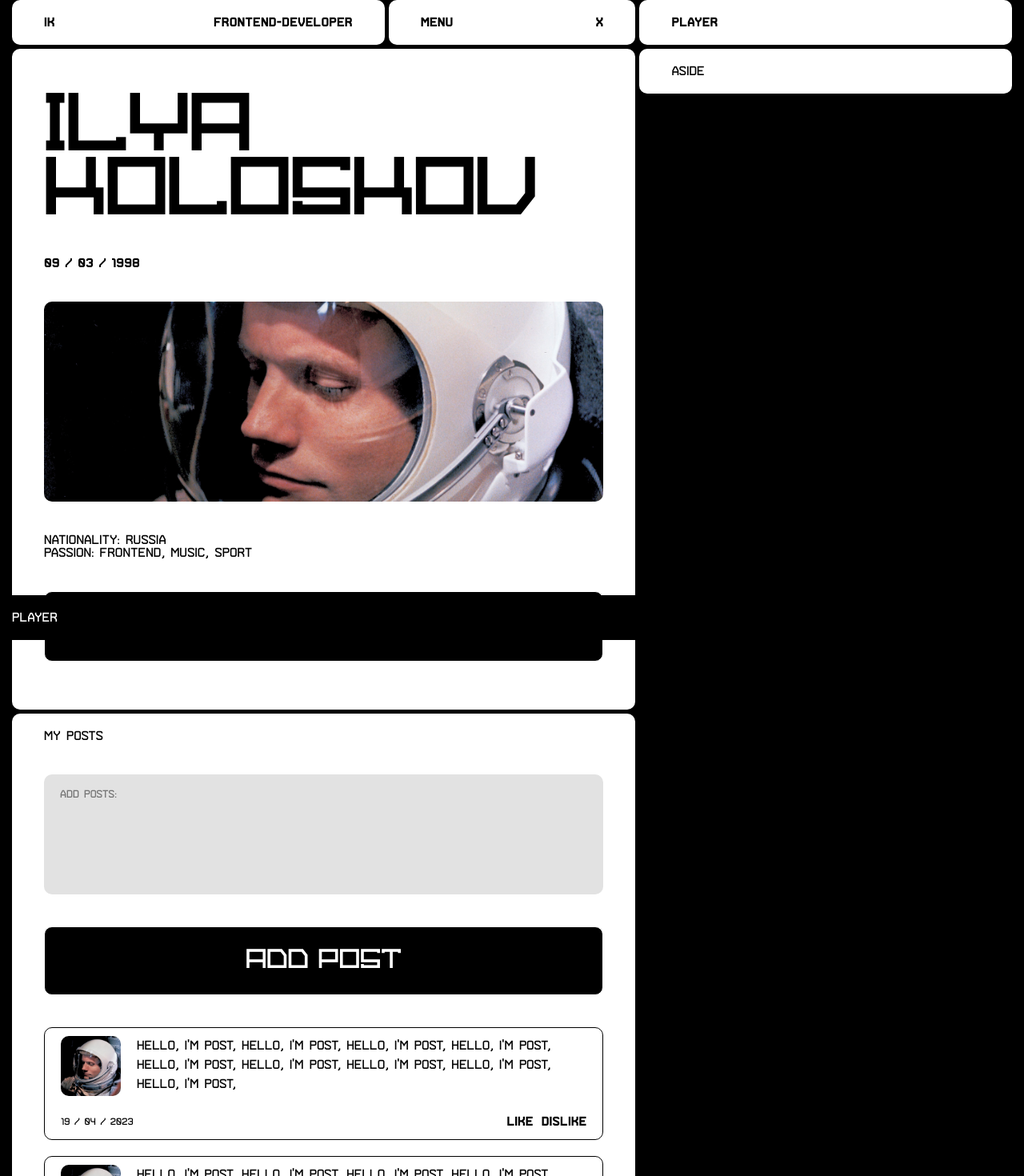
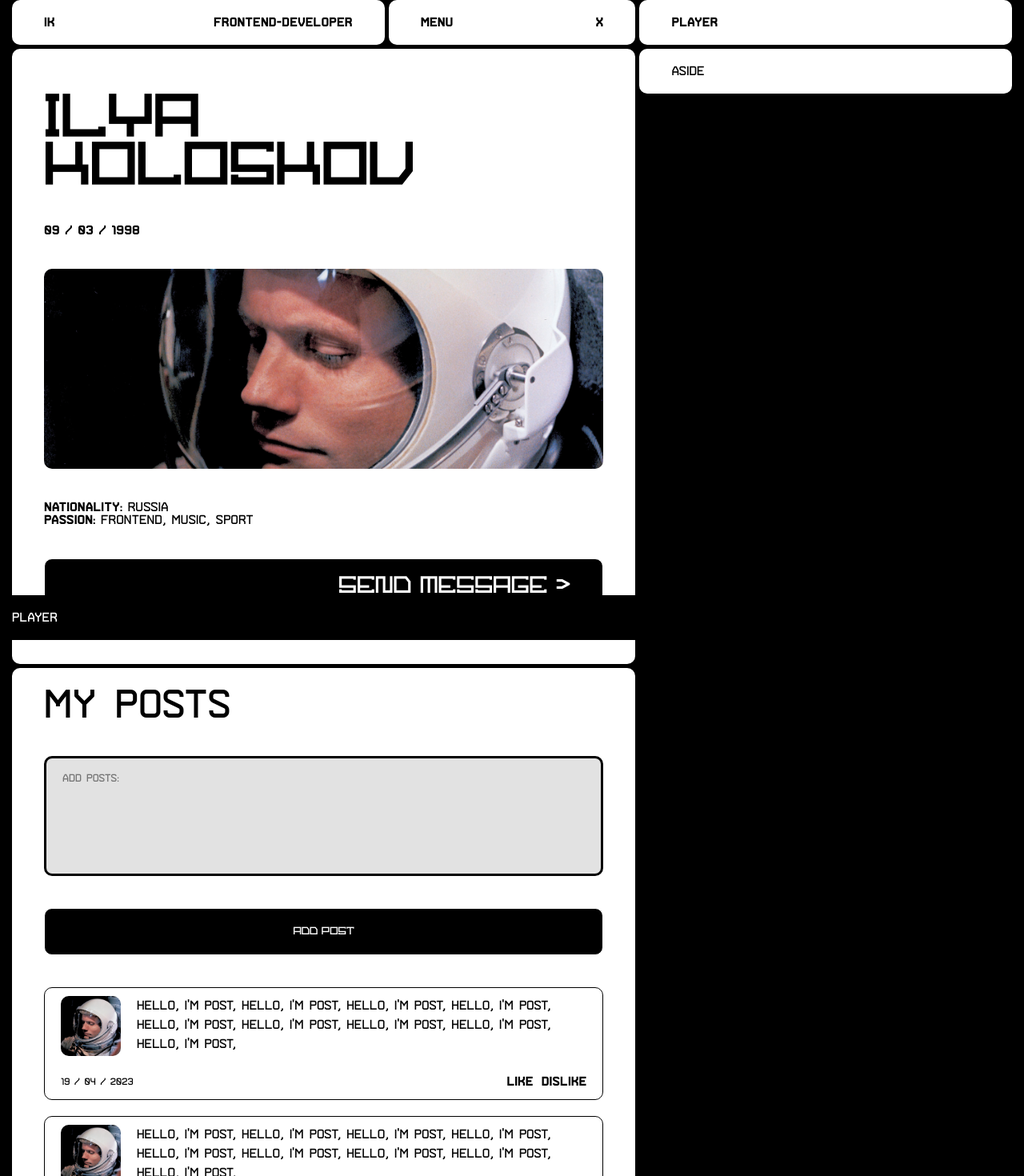
Before and after one commit to ilyakoloskov/React-SocialNetwork, a React (Create React App) app: page / in a window 1280 px wide. Shown: the top 1470 px of the page at 80% size. Built offline with nearby package versions, Linux system fonts and the light colour scheme.

Commit message:
refactor style

```diff
--- a/package.json
+++ b/package.json
@@ -17,6 +17,7 @@
     "start": "react-scripts start",
     "build": "react-scripts build",
     "test": "react-scripts test",
+    "deploy": "gh-pages -d build",
     "eject": "react-scripts eject"
   },
   "eslintConfig": {
--- a/src/components/Header/Header.module.sass
+++ b/src/components/Header/Header.module.sass
@@ -21,3 +21,13 @@
 
 .burger
     cursor: pointer
+
+@media screen and (max-width: 768px)
+  .header
+    &__about,
+    &__menu,
+    &__player
+      grid-column: 1/-1
+    gap: 5px
+    &__player
+      display: none
--- a/src/components/Profile/MyPosts/MyPosts.jsx
+++ b/src/components/Profile/MyPosts/MyPosts.jsx
@@ -2,13 +2,12 @@ import Post from './Post/Post'
 import styles from './MyPosts.module.sass'
 
 function MyPosts() {
-  console.log(`${styles.posts} qwe`)
   return (
     <div className={`${styles.posts} box`}>
-      <h2 className={styles.posts__title}>My posts</h2>
+      <h2 className={`${styles.posts__title} h2`}>My posts</h2>
       <div className={styles.posts__inner}>
         <textarea className={styles.posts__textarea} placeholder="Add posts:"></textarea>
-        <button className={`${styles.posts__btn} btn`}>Add post</button>
+        <button className={`${styles.posts__btn} btn display-36`}>Add post</button>
       </div>
       <div className={styles.posts__list}>
         <Post />
--- a/src/components/Profile/MyPosts/MyPosts.module.sass
+++ b/src/components/Profile/MyPosts/MyPosts.module.sass
@@ -2,6 +2,7 @@
   display: flex
   flex-direction: column
   gap: 40px
+  &__title
   &__inner
       display: flex
       flex-direction: column
@@ -9,13 +10,12 @@
   &__textarea
     border-radius: 10px
     background: #e2e2e2
-    border: none
+    border: 3px solid var(--color-main)
     padding: 20px
     font-family: var(--font-main)
     resize: none
     min-height: 150px
   &__btn
-    font-size: 34px
     padding: 20px 40px
   &__list
     display: flex
--- a/src/components/Profile/Profile.jsx
+++ b/src/components/Profile/Profile.jsx
@@ -5,22 +5,22 @@ function Profile() {
   return (
     <section className={styles.profile}>
       <div className={`${styles.profile__wrap} box`}>
-        <h1 className={styles.profile__title}>Ilya Koloskov</h1>
+        <h1 className={`${styles.profile__title} h1`}>Ilya Koloskov</h1>
         <div className={styles.profile__dob}>09 / 03 / 1998</div>
         <img className={styles.profile__avatar} src="/images/profile.jpg" />
         <div className={styles.profile__info}>
           <ul className="profile__info-list">
             <li className="profile__info-item">
-              <strong className={styles.strong}>Nationality: </strong>
+              <strong className={styles.profile__strong}>Nationality: </strong>
               <span className="profile__info-span">Russia</span>
             </li>
             <li className="profile__info-item">
-              <strong className={styles.strong}>Passion: </strong>
+              <strong className={styles.profile__strong}>Passion: </strong>
               <span className="profile__info-span">Frontend, music, sport</span>
             </li>
           </ul>
         </div>
-        <div className={`${styles.profile__btn} btn`}>Send message</div>
+        <div className={`${styles.profile__btn} btn display-46`}>Send message</div>
       </div>
       <MyPosts />
     </section>
--- a/src/components/Profile/Profile.module.sass
+++ b/src/components/Profile/Profile.module.sass
@@ -3,13 +3,13 @@
   display: flex
   flex-direction: column
   gap: 5px
+  margin-bottom: 60px
   &__wrap
     display: flex
     flex-direction: column
     gap: 40px
     padding: 60px 40px
   &__title
-    font-size: 100px
     line-height: 0.8
     font-family: var(--font-secondary)
     text-transform: uppercase
@@ -25,7 +25,12 @@
     font-weight: bold
   &__btn
     text-align: right
-    font-size: 46px
     padding: 20px 40px
     &::after
       content: ' >'
+
+
+@media screen and (max-width: 768px)
+  .profile
+    &__wrap
+      padding: 15px 10px
--- a/src/components/Sidebar/Sidebar.sass
+++ b/src/components/Sidebar/Sidebar.sass
@@ -6,3 +6,9 @@
   padding: 20px 40px
   position: sticky
   top: 20px
+
+
+
+@media screen and (max-width: 768px)
+  .sidebar
+    grid-column: 1/-1
--- /dev/null
+++ b/src/fonts/fonts.sass
@@ -0,0 +1,96 @@
+// FONT-SIZE-DESKTOP
+$d-h1: 100
+$d-h2: 64
+$d-h3: 22
+$d-h4: 18
+$d-h5: 16
+$d-h6: 14
+
+$d-display-46: 46
+$d-display-36: 36
+$d-display-18: 18
+$d-display-16: 16
+$d-display-14: 14
+$d-display-12: 12
+$d-display-11: 11
+
+// FONT-SIZE-MOBILE
+$m-h1: 28
+$m-h2: 24
+$m-h3: 18
+$m-h4: 16
+$m-h5: 14
+$m-h6: 12
+
+$d-display-46: 18
+$m-display-18: 18
+$m-display-14: 14
+$m-display-12: 12
+$m-display-10: 10
+
+$maxWidth: 1980
+@mixin responsive-font($desktopSize, $mobileSize)
+
+    $addSize: $desktopSize - $mobileSize
+    $addMobileSize: $addSize + $addSize * 0.7
+    @media (max-width: 767px)
+        font-size: calc(#{$mobileSize + px} + #{$addMobileSize} * ((100vw - 320px) / #{$maxWidth}))
+
+    @media (min-width: 767px)
+        font-size: calc(#{$mobileSize + px} + #{$addSize} * (100vw / #{$maxWidth}))
+
+.h1
+    @include responsive-font($d-h1, $m-h1)
+    letter-spacing: 0.5px
+.h2
+    @include responsive-font($d-h2, $m-h2)
+    letter-spacing: 0.5px
+.h3
+    @include responsive-font($d-h3, $m-h3)
+    letter-spacing: 0.5px
+.h4
+    @include responsive-font($d-h4, $m-h4)
+    letter-spacing: 0.5px
+.h5
+    @include responsive-font($d-h5, $m-h5)
+    letter-spacing: 0.5px
+.h6
+    @include responsive-font($d-h6, $m-h6)
+    letter-spacing: 0.5px
+
+.display-1
+    @include responsive-font($d-display-18, $m-display-18)
+    line-height: 1.5
+
+.display-46
+    @include responsive-font($d-display-46, $m-display-18)
+
+.display-46
+    @include responsive-font($d-display-36, $m-display-18)
+
+.display-2
+    @include responsive-font($d-display-16, $m-display-14)
+    line-height: 1.5
+.display-3
+    @include responsive-font($d-display-14, $m-display-12)
+
+.display-4
+    @include responsive-font($d-display-12, $m-display-10)
+
+.display-5
+    @include responsive-font($d-display-12, $m-display-10)
+
+.title,
+.subtitle
+    letter-spacing: 0.5px
+
+.title
+    line-height: 1.5
+    @include responsive-font($d-h1, $m-h3)
+
+.text-center
+    text-align: center
+.text-left
+    text-align: left
+.text-right
+    text-align: right
--- a/src/index.sass
+++ b/src/index.sass
@@ -1,5 +1,6 @@
 @import 'reset-css'--color-main
-@import 'fonts/stylesheet.css'
+@import './fonts/stylesheet.css'
+@import './fonts/fonts'
 
 :root
   --font-main: 'Arame'
@@ -7,6 +8,9 @@
 
   --color-main: #000
   --color-secondary: #fff
+
+
+
 
 #root
   background: var(--color-main)
@@ -69,7 +73,12 @@ body
     color: var(--color-secondary)
 
 
+@media screen and (max-width: 768px)
+  .wrapper
+    grid-template-columns: repeat(1, 1fr)
 
-// ================ POSTS ================ //
-h2
-  font-size: 64px
+  .main
+    grid-column: 1/-1
+
+  .box
+    padding: 15px 10px
```
Also changed, not shown: src/components/Player/Player.module.sass (line endings or trailing spaces).
